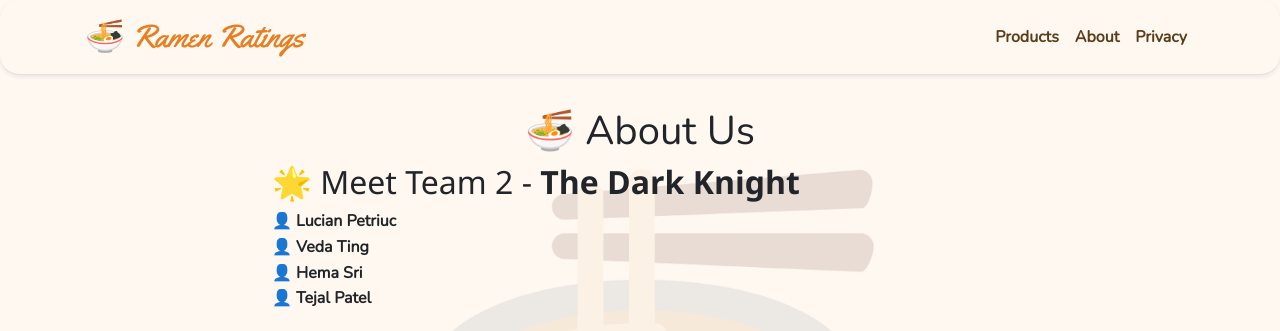
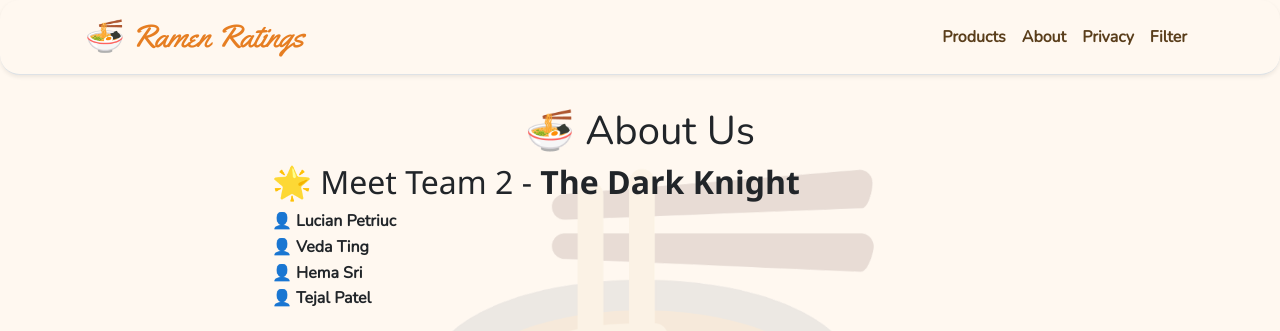
Before and after one commit to Tejalpatel2099/TheDarkKnights, an ASP.NET Core app: page /About in a window 1280 px wide. Shown: the top 331 px of the page. Run offline with ASP.NET Core 8, Linux system fonts and the light colour scheme.

Commit message:
Add filter functionality with styled action buttons on Index page

```diff
--- a/src/Pages/Shared/_Layout.cshtml
+++ b/src/Pages/Shared/_Layout.cshtml
@@ -66,6 +66,9 @@
                         <li class="nav-item">
                             <a class="nav-link ramen-link" asp-area="" asp-page="/Privacy">Privacy</a>
                         </li>
+                        <li class="nav-item">
+                            <a class="nav-link ramen-link" asp-area="" asp-page="/Filtered">Filter</a>
+                        </li>
                     </ul>
                 </div>
             </div>
```
